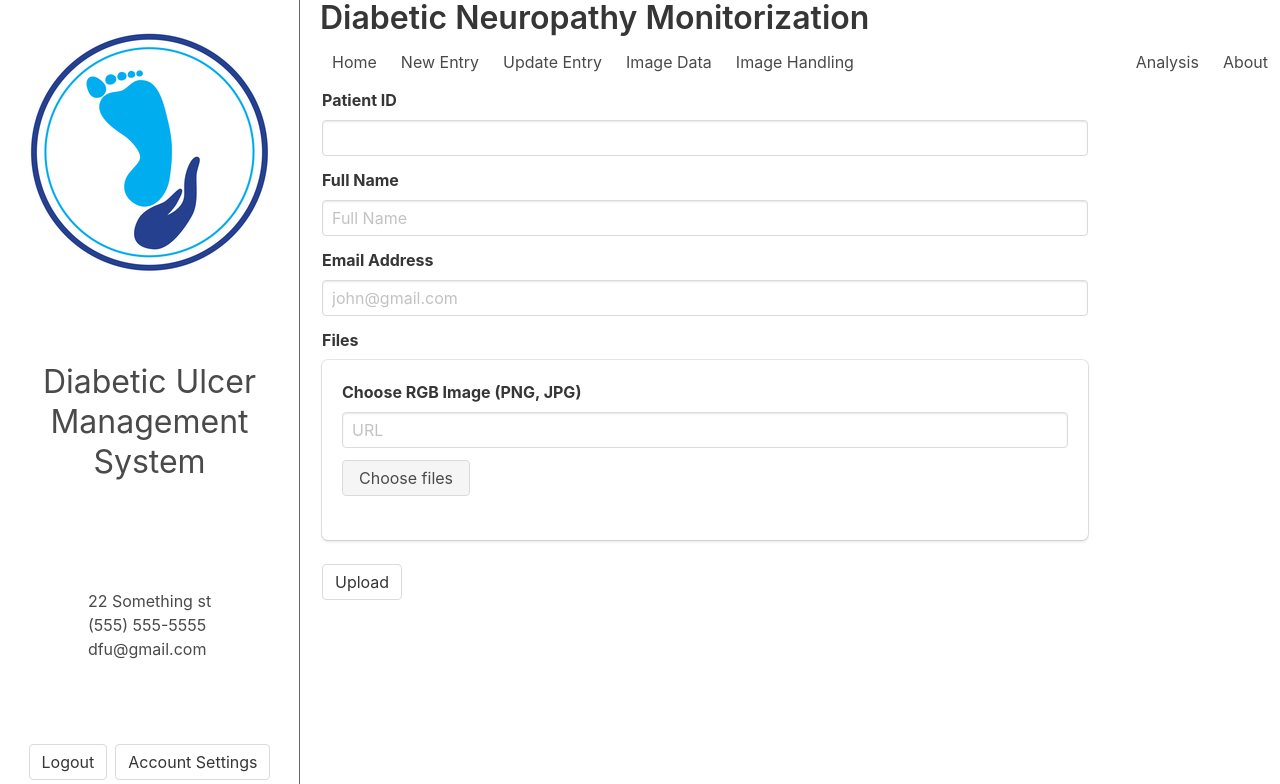
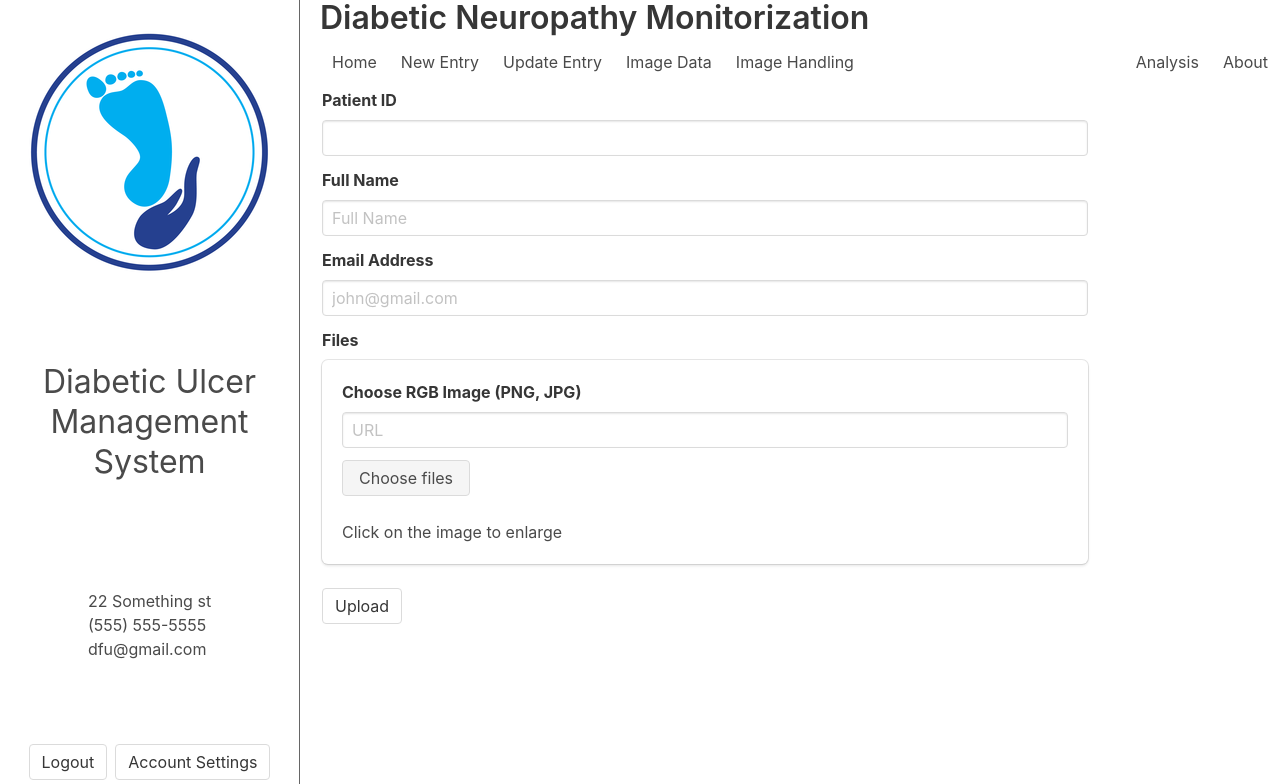
Before and after one commit to cramraj8/DFUWebPlatform, a Django app: page /uploaddata/ in a window 1280 px wide. Shown: the top 784 px of the page. Run offline with Django 3.2, Linux system fonts and the light colour scheme; some libraries are stand-ins or nearby versions.

Commit message:
Change upload page

```diff
--- /dev/null
+++ b/DFUApp/static/css/uploaddata.css
@@ -0,0 +1,4 @@
+#preview_image {
+    max-height: 150px;
+    padding: 4px;
+}
--- a/DFUApp/templates/uploaddata.html
+++ b/DFUApp/templates/uploaddata.html
@@ -1,6 +1,7 @@
 {% extends "base_generic.html" %}
-
+{% load static %}
 {% block content %}
+<link rel="stylesheet" href="{% static 'css/uploaddata.css' %}">
 <div>
     <form class="form">
 
@@ -42,8 +43,8 @@
                 <!-- <p>No files currently selected for upload</p> -->
                 <!-- <img id="preview_image" style= "width:60%;
                     max-height: 150px;"/> -->
-                    <img id="preview_image" style="max-height: 150px;"/>
-
+                    <img id="preview_image"/>
+                    <p>Click on the image to enlarge</p>
                     <!-- Add image meta data -->
 
                     <!-- The Modal -->
```
